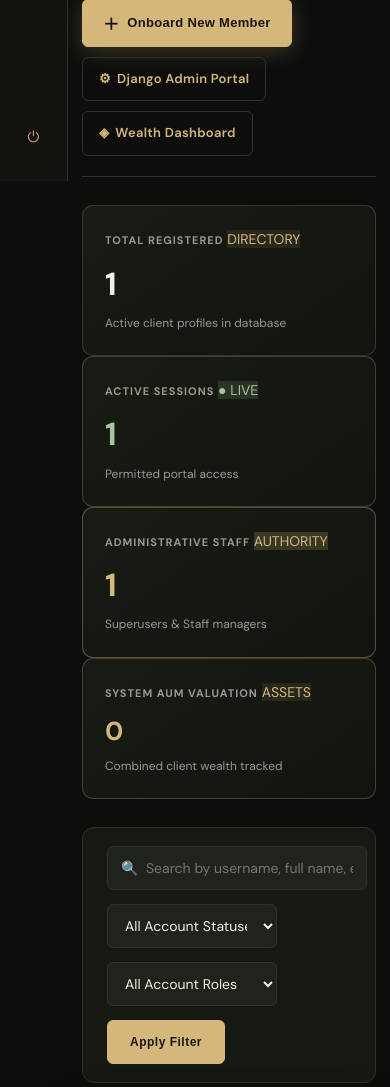
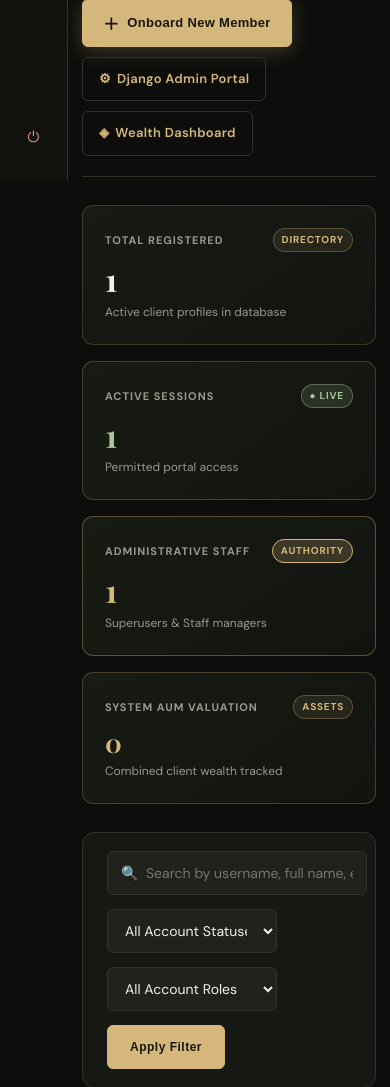
Before and after one commit to SHASHANK4623/finance_tracker, a Django app: page /admin-panel/users/ in a window 390 px wide. Shown: the part 663-1750 px from the top of the page. Run offline with Django 5.2, Linux system fonts and the light colour scheme; the visitor is signed in with stand-in values (Sample User, id 1); data comes from the database, SQL or seed files in the repository; data that the repository does not hold is empty.

Commit message:
Fix 4-column admin KPI grid layout and cache-bust static assets

```diff
--- a/static/css/style.css
+++ b/static/css/style.css
@@ -152,10 +152,36 @@ main {
   border: 1px solid var(--gold);
 }
 
-.stats {
+.stats,
+.cards {
   display: grid;
   grid-template-columns: repeat(4, minmax(0, 1fr));
   gap: 14px;
+}
+
+.cardtop {
+  display: flex;
+  align-items: center;
+  justify-content: space-between;
+  gap: 10px;
+}
+
+.badge {
+  display: inline-flex;
+  align-items: center;
+  padding: 3px 8px;
+  border-radius: 999px;
+  border: 1px solid var(--line);
+  font-size: 10px;
+  font-weight: 700;
+  letter-spacing: 0.8px;
+  text-transform: uppercase;
+  white-space: nowrap;
+}
+
+.kpi {
+  font-family: 'Playfair Display', serif;
+  line-height: 1.2;
 }
 
 .card {
@@ -677,8 +703,16 @@ td {
   .assets {
     grid-template-columns: repeat(auto-fill, minmax(240px, 1fr));
   }
-  .stats {
-    grid-template-columns: repeat(2, 1fr);
+  .stats,
+  .cards {
+    grid-template-columns: repeat(2, minmax(0, 1fr));
+  }
+}
+
+@media (max-width: 640px) {
+  .stats,
+  .cards {
+    grid-template-columns: 1fr;
   }
 }
 
--- a/templates/admin/manage_users.html
+++ b/templates/admin/manage_users.html
@@ -34,7 +34,7 @@
   </div>
 
   <!-- Executive KPI Metrics Deck -->
-  <div class="cards" style="grid-template-columns: repeat(4, 1fr); gap: 16px; margin-bottom: 28px;">
+  <div class="cards" style="display: grid; gap: 16px; margin-bottom: 28px;">
     <!-- Total Members -->
     <div class="card" style="background: linear-gradient(145deg, #181a14 0%, #12140f 100%); border: 1px solid rgba(213, 183, 123, 0.2); padding: 22px;">
       <div class="cardtop">
--- a/templates/admin/user_detail.html
+++ b/templates/admin/user_detail.html
@@ -34,7 +34,7 @@
   </div>
 
   <!-- Key Metrics KPI Cards -->
-  <div class="cards" style="grid-template-columns: repeat(4, 1fr); gap: 16px; margin-bottom: 28px;">
+  <div class="cards" style="display: grid; gap: 16px; margin-bottom: 28px;">
     <div class="card" style="background: linear-gradient(145deg, #181a14 0%, #12140f 100%); border: 1px solid rgba(213, 183, 123, 0.35); padding: 22px;">
       <div class="cardtop">
         <span class="muted" style="font-size: 11px; font-weight: 700; letter-spacing: 1px;">TOTAL NET WORTH</span>
--- a/templates/base.html
+++ b/templates/base.html
@@ -6,7 +6,7 @@
   <meta charset="utf-8">
   <meta name="viewport" content="width=device-width, initial-scale=1">
   <title>{% block title %}MONARCH — Private Wealth{% endblock %}</title>
-  <link rel="stylesheet" href="{% static 'css/style.css' %}">
+  <link rel="stylesheet" href="{% static 'css/style.css' %}?v=3">
   {% block extra_head %}{% endblock %}
 </head>
 <body>
@@ -205,7 +205,7 @@
   <div class="toast" id="toast"></div>
 
   <script src="{% static 'js/chart.min.js' %}"></script>
-  <script src="{% static 'js/main.js' %}"></script>
+  <script src="{% static 'js/main.js' %}?v=3"></script>
   {% block extra_js %}{% endblock %}
 </body>
 </html>
```
